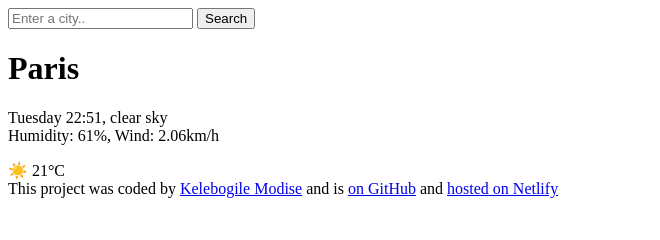
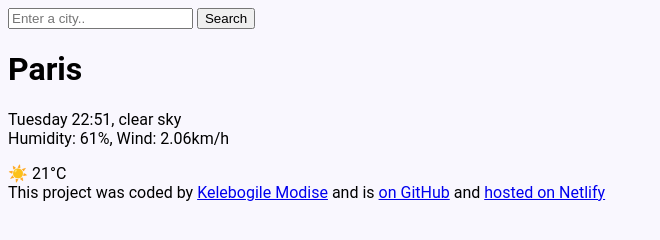
Before and after one commit to Halo1719/My-WeatherApp-Project, a plain HTML site: page index.html in a window 1280 px wide. Shown: the whole page, without its empty margins (0-660 px from the left). Drawn offline with Linux system fonts and the light colour scheme.

Commit message:
linked the css file to the html and changed the background color of the body

```diff
--- a/index.html
+++ b/index.html
@@ -3,6 +3,7 @@
   <head>
     <meta charset="UTF-8" />
     <meta name="viewport" content="width=device-width, initial-scale=1.0" />
+    <link rel="stylesheet" href="src/style.css" />
     <title>WeatherApp-Project</title>
   </head>
   <body>
--- a/src/style.css
+++ b/src/style.css
@@ -0,0 +1,4 @@
+body {
+  background-color: #f9f7fe;
+  font-family: "Roboto", sans-serif;
+}
```
